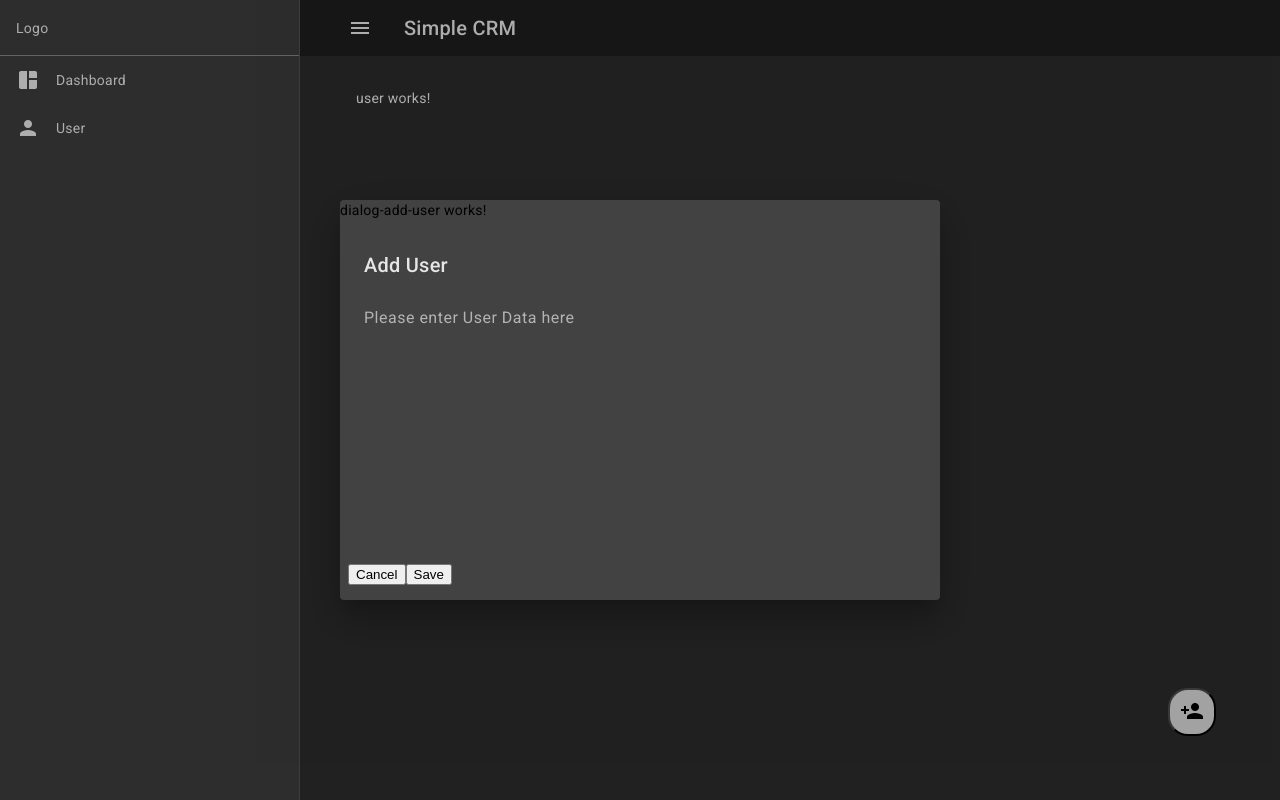
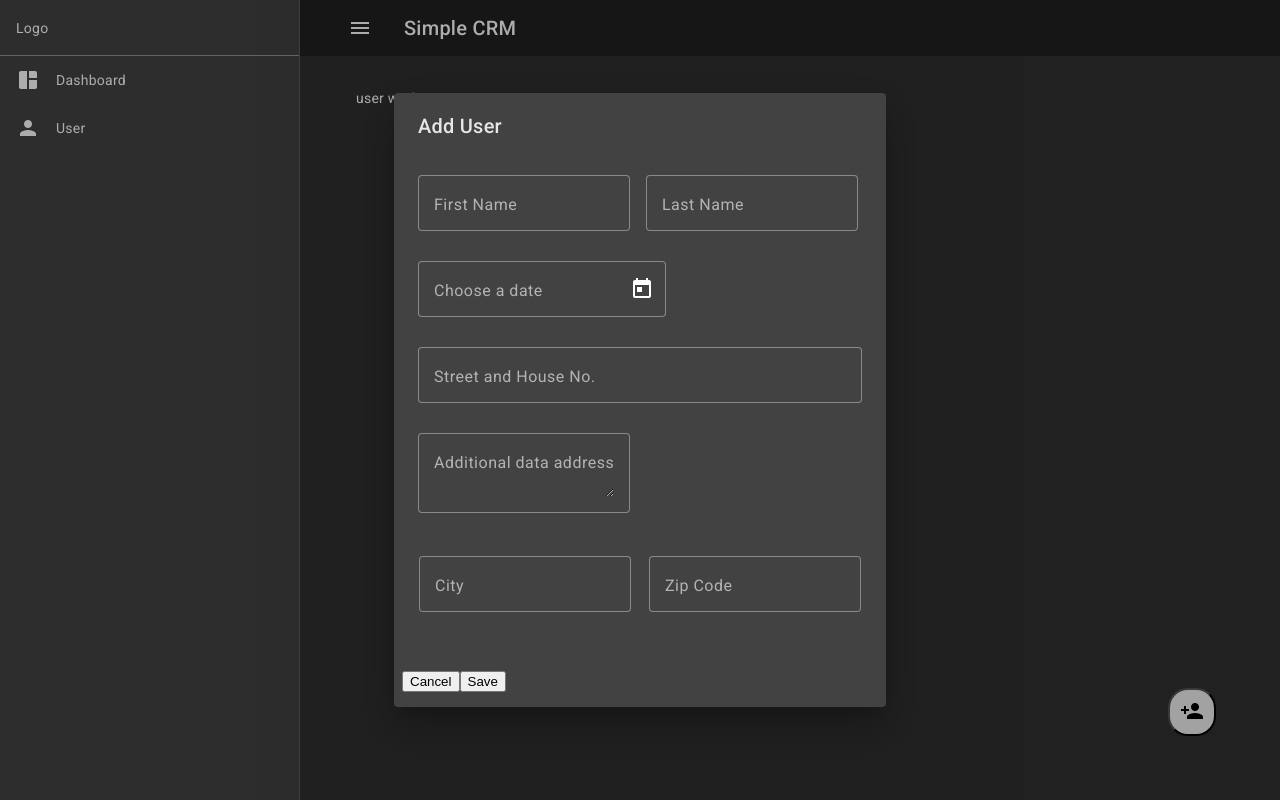
Before and after one commit to AlexanderAlbrecht1/CRM, an Angular app: page /user in a window 1280 px wide. Both pictures are taken after a click on the button "person_add". Built offline with nearby package versions, Linux system fonts and the light colour scheme.

Commit message:
added input fields add user

```diff
--- a/src/app/dialog-add-user/dialog-add-user.component.html
+++ b/src/app/dialog-add-user/dialog-add-user.component.html
@@ -1,12 +1,75 @@
-<p>dialog-add-user works!</p>
-<h2 mat-dialog-title>Add User</h2>
+<h1 mat-dialog-title>Add User</h1>
 <mat-dialog-content>
-  Please enter User Data here
+  <div>
+    <mat-form-field appearance="outline" class="mr-16">
+      <mat-label>First Name</mat-label>
+      <input matInput placeholder=" " />
+      <!-- <mat-hint>Enter First Name here</mat-hint> -->
+    </mat-form-field>
+    <mat-form-field appearance="outline">
+      <mat-label>Last Name</mat-label>
+      <input matInput placeholder=" " />
+      <!-- <mat-hint>Enter Last Name here</mat-hint> -->
+    </mat-form-field>
+  </div>
 
+  <div>
+    <mat-form-field appearance="outline">
+      <mat-label>Choose a date</mat-label>
+      <input matInput [matDatepicker]="picker">
+      <!-- <mat-hint>MM/DD/YYYY</mat-hint> -->
+      <mat-datepicker-toggle matIconSuffix [for]="picker"></mat-datepicker-toggle>
+      <mat-datepicker #picker></mat-datepicker>
+    </mat-form-field>
+  </div>
+
+  <div>
+    <form class="example-form">
+      <!-- <mat-form-field class="example-full-width">
+        <mat-label>Company (disabled)</mat-label>
+        <input matInput disabled value="Google">
+      </mat-form-field> -->
+
+      <!-- <table class="example-full-width" cellspacing="0"><tr>
+        <td><mat-form-field appearance="outline" class="example-full-width">
+          <mat-label>First name</mat-label>
+          <input matInput>
+        </mat-form-field></td>
+        <td><mat-form-field class="example-full-width">
+          <mat-label>Long Last Name That Will Be Truncated</mat-label>
+          <input matInput>
+        </mat-form-field></td>
+      </tr></table> -->
+
+      <p>
+        <mat-form-field appearance="outline" class="example-full-width full-width">
+          <mat-label>Street and House No.</mat-label>
+          <input matInput placeholder=" " />
+        </mat-form-field>
+        <mat-form-field appearance="outline" class="example-full-width">
+          <mat-label>Additional data address</mat-label>
+          <textarea matInput></textarea>
+        </mat-form-field>
+      </p>
+
+      <table class="example-full-width" cellspacing="0"><tr>
+        <td><mat-form-field appearance="outline" class="example-full-width mr-16">
+          <mat-label>City</mat-label>
+          <input matInput placeholder="">
+        </mat-form-field></td>
+        <!-- <td><mat-form-field appearance="outline" class="example-full-width mr-16">
+          <mat-label>State</mat-label>
+          <input matInput placeholder="">
+        </mat-form-field></td> -->
+        <td><mat-form-field appearance="outline" class="example-full-width">
+          <mat-label>Zip Code</mat-label>
+          <input matInput #postalCode maxlength="5" placeholder="" >
+        </mat-form-field></td>
+      </tr></table>
+    </form>
+  </div>
 </mat-dialog-content>
 <mat-dialog-actions>
-  <button mat-button >Cancel</button>
-  <button mat-button [mat-dialog-close]="" cdkFocusInitial>
-    Save
-  </button>
+  <button mat-button>Cancel</button>
+  <button mat-button [mat-dialog-close]="" cdkFocusInitial>Save</button>
 </mat-dialog-actions>
--- a/src/app/dialog-add-user/dialog-add-user.component.scss
+++ b/src/app/dialog-add-user/dialog-add-user.component.scss
@@ -0,0 +1,3 @@
+.mat-mdc-form-field{
+  margin-top: 8px;
+}
--- a/src/app/user/user.component.ts
+++ b/src/app/user/user.component.ts
@@ -22,9 +22,6 @@ export class UserComponent {
 
   openDialog(): void {
     const dialogRef = this.dialog.open(DialogAddUserComponent, {
-      height: '400px',
-      width: '600px',
-      // data: {name: this.name, animal: this.animal},
     });
 
     dialogRef.afterClosed().subscribe((result) => {
--- a/src/styles.scss
+++ b/src/styles.scss
@@ -2,3 +2,11 @@
 
 html, body { height: 100%; }
 body { margin: 0; font-family: Roboto, "Helvetica Neue", sans-serif; }
+
+.mr-16 {
+  margin-right: 16px;
+}
+
+.full-width {
+  width: 100%;
+}
```
Also changed, not shown: src/app/dialog-add-user/dialog-add-user.component.ts (+18 -11 lines).
